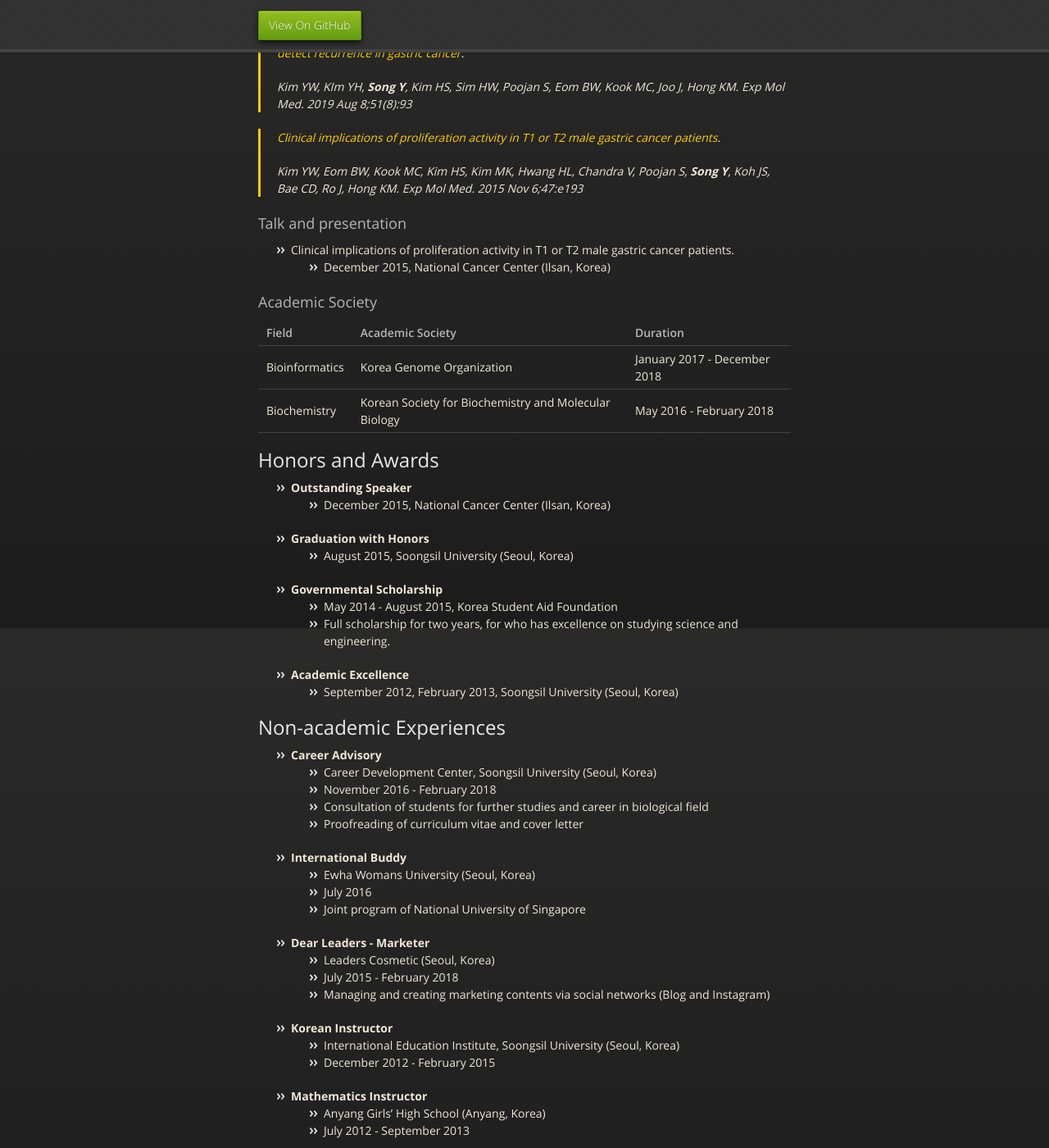
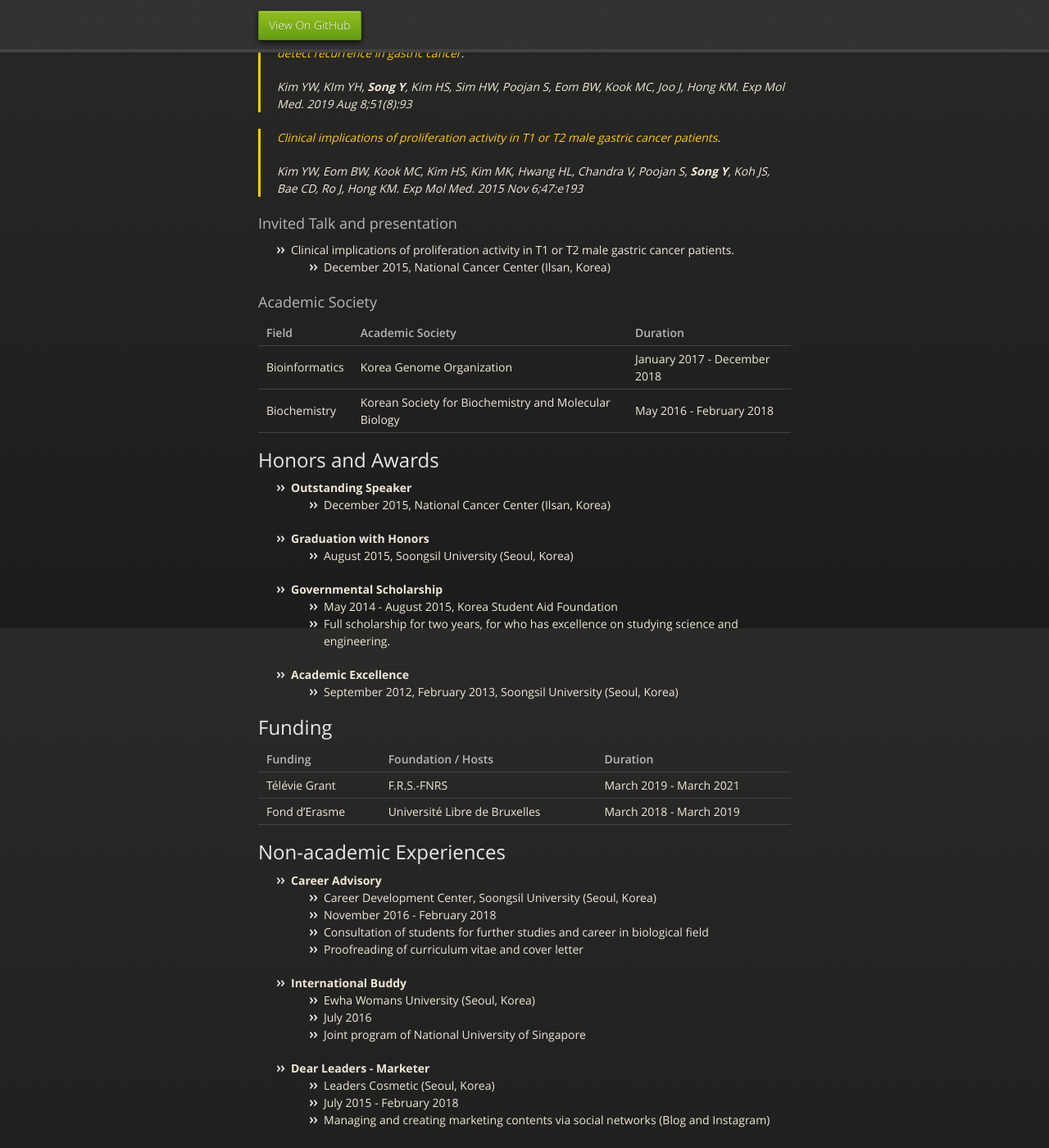
Before and after one commit to yurasong/yurasong.github.io, a Jekyll site: the page built from index.md, in a window 1280 px wide and 1400 px high, scrolled down 2834 px. Shown: the whole window at 82% size. Built offline with Jekyll 4.4.1, drawn with Linux system fonts in a browser that asks for light colours; our own code applies the rules of GitHub Pages for plain Markdown files.

Commit message:
Update index.md
funding updated

```diff
--- a/index.md
+++ b/index.md
@@ -115,7 +115,7 @@ My ultimate goal studying bioinformatics and cancer biology is finding the new w
 >
 > Kim YW, Eom BW, Kook MC, Kim HS, Kim MK, Hwang HL, Chandra V, Poojan S, **Song Y**, Koh JS, Bae CD, Ro J, Hong KM. Exp Mol Med. 2015 Nov 6;47:e193
 
-### Talk and presentation
+### Invited Talk and presentation
 
 - Clinical implications of proliferation activity in T1 or T2 male gastric cancer patients.
   - December 2015, National Cancer Center (Ilsan, Korea)
@@ -141,6 +141,14 @@ My ultimate goal studying bioinformatics and cancer biology is finding the new w
 
 - **Academic Excellence**
   - September 2012, February 2013, Soongsil University (Seoul, Korea)
+
+## Funding
+
+| Funding        | Foundation / Hosts          | Duration |
+|:-------------|:------------------|:------|
+| Télévie Grant | F.R.S.-FNRS   | March 2019 - March 2021  |
+| Fond d'Erasme   | Université Libre de Bruxelles | March 2018 - March 2019  |
+
 
 ## Non-academic Experiences
 
```
